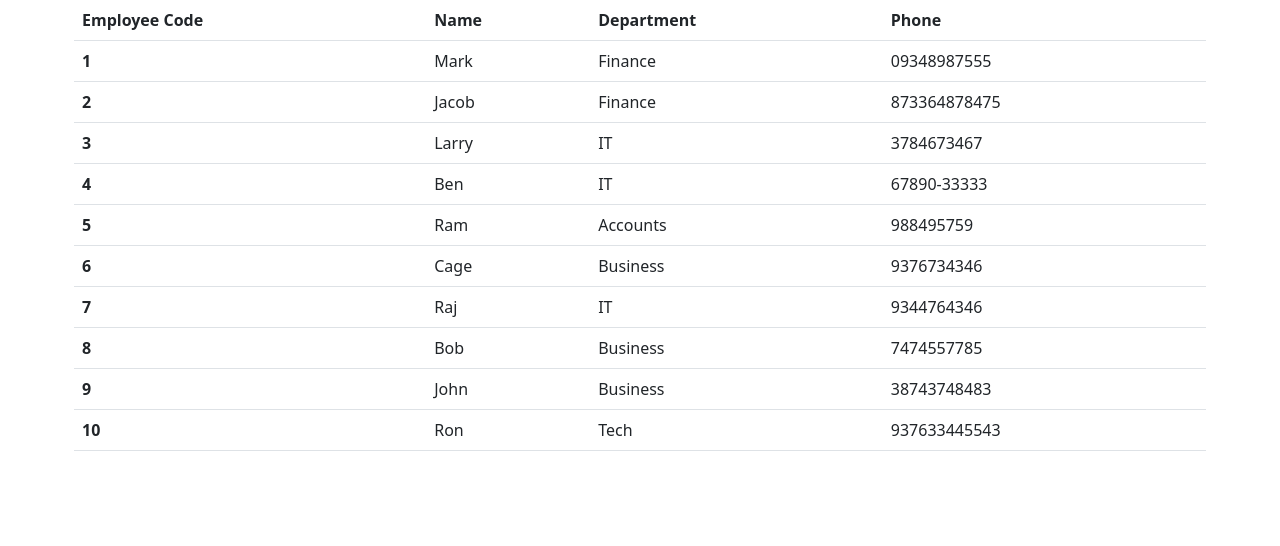
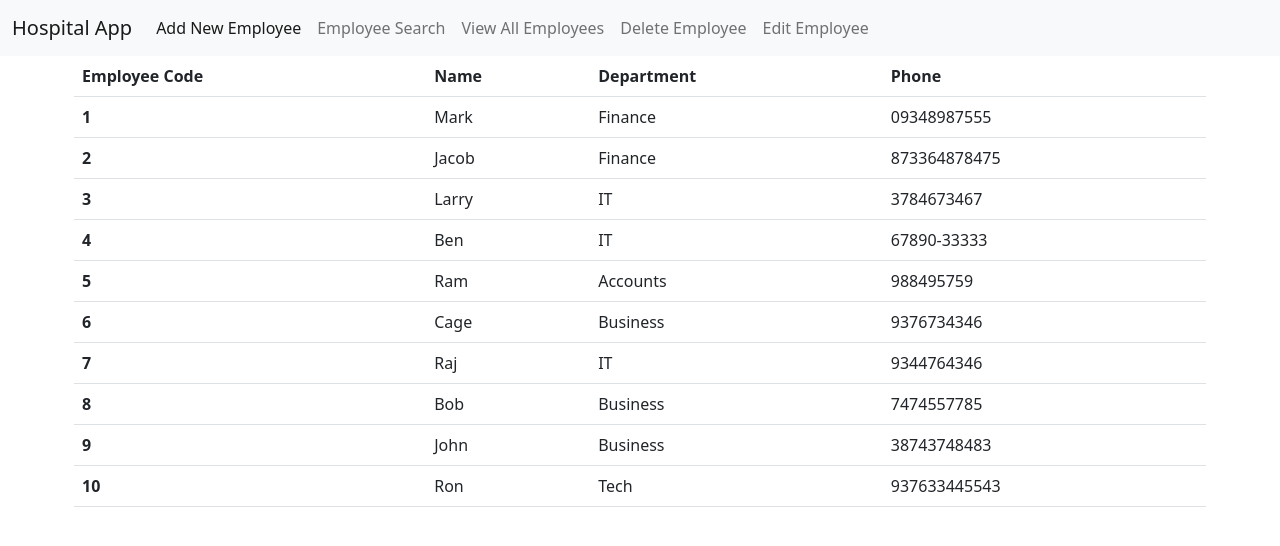
Before and after one commit to amalvprakash/Employee-Angular-App, an Angular app: page /list in a window 1280 px wide. Shown: the top 546 px of the page. Built offline with nearby package versions, Linux system fonts and the light colour scheme.

Commit message:
Added routing

```diff
--- a/src/app/edit-employee/edit-employee.component.html
+++ b/src/app/edit-employee/edit-employee.component.html
@@ -1,3 +1,4 @@
+<app-navbar></app-navbar>
 <div class="container">
     <div class="row">
         <div class="col col-12 col-sm-12 col-md-12 col-lg-12 col-xl-12 col-xxl 12">
--- a/src/app/employee-delete/employee-delete.component.html
+++ b/src/app/employee-delete/employee-delete.component.html
@@ -1,3 +1,4 @@
+<app-navbar></app-navbar>
 <div class="container">
     <div class="row">
         <div class="col col-12 col-sm-12 col-md-12 col-lg-12 col-xl-12 col-xxl 12">
--- a/src/app/employee-entry/employee-entry.component.html
+++ b/src/app/employee-entry/employee-entry.component.html
@@ -1,3 +1,4 @@
+<app-navbar></app-navbar>
 <div class="container">
     <div class="row">
         <div class="col col-12 col-sm-12 col-md-12 col-lg-12 col-xl-12 col-xxl-12">
--- a/src/app/employee-search/employee-search.component.html
+++ b/src/app/employee-search/employee-search.component.html
@@ -1,3 +1,4 @@
+<app-navbar></app-navbar>
 <div class="container">
     <div class="row">
         <div class="col col-12 col-sm-12 col-md-12 col-lg-12 col-xl-12 col-xxl 12">
--- a/src/app/employeelist/employeelist.component.html
+++ b/src/app/employeelist/employeelist.component.html
@@ -1,3 +1,4 @@
+<app-navbar></app-navbar>
 <div class="container">
     <div class="row">
         <div class="col col-12 col-sm-12 col-md-12 col-lg-12 col-xl-12 col-xxl 12">
--- a/src/app/login/login.component.html
+++ b/src/app/login/login.component.html
@@ -13,7 +13,7 @@
                     <input type="password" class="form-control">
                 </div>
                 <div>
-                    <button class="btn btn-primary">Login</button>
+                    <button class="btn btn-primary" routerLink="/entry">Login</button>
                 </div>
             </div>
 
--- a/src/app/navbar/navbar.component.html
+++ b/src/app/navbar/navbar.component.html
@@ -19,7 +19,7 @@
             <a class="nav-link" routerLink="/delete">Delete Employee</a>
           </li>
           <li class="nav-item">
-            <a class="nav-link" routerLink="/delete">Edit Employee</a>
+            <a class="nav-link" routerLink="/edit">Edit Employee</a>
           </li>
         </ul>
       </div>
```
